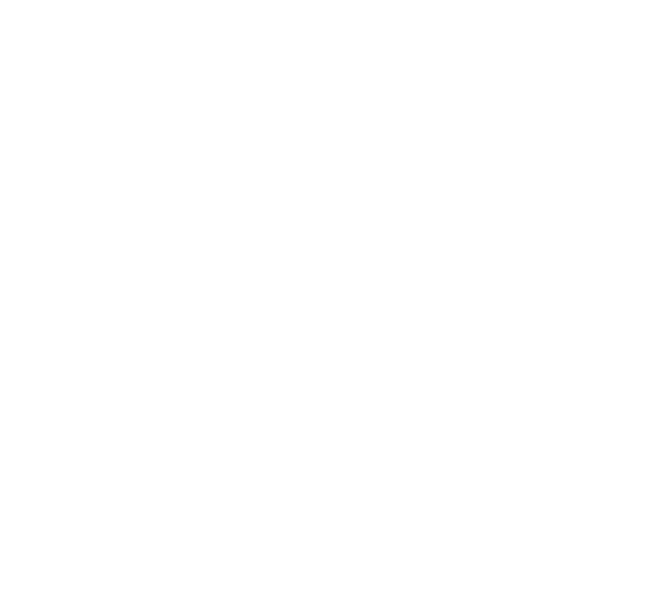
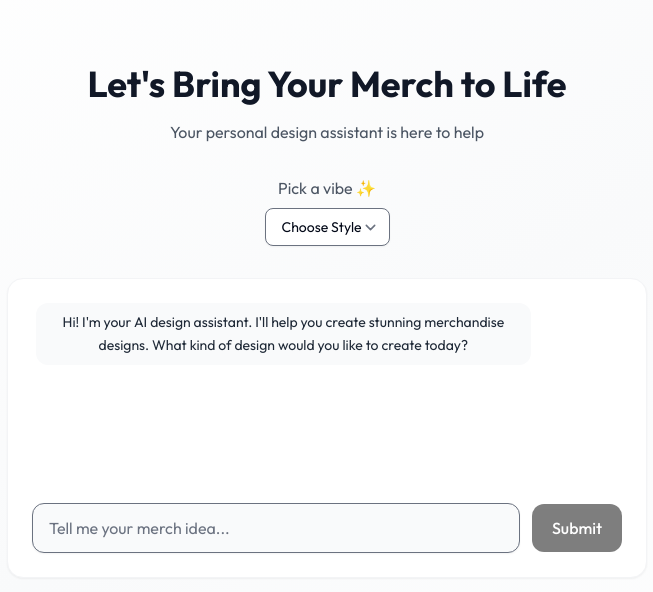
Before and after one commit to fanjoy123/fanjoy-assistant, a Next.js app: page / in a window 1280 px wide. Before the commit this address had no page. Shown: the top 592 px of the page, without its empty margins (313-966 px from the left). Built offline with nearby package versions, Linux system fonts and the light colour scheme.

Commit message:
Update UI for clean, modern design

```diff
--- a/src/app/page.tsx
+++ b/src/app/page.tsx
@@ -1,5 +1,34 @@
-import { redirect } from 'next/navigation'
+import { ChatInterface } from '@/components/chat/ChatInterface'
 
 export default function Home() {
-  redirect('/dashboard/design-assistant')
+  return (
+    <div className="min-h-screen bg-gradient-to-br from-white via-gray-50 to-white">
+      <main className="max-w-2xl mx-auto px-4 text-center space-y-8 py-16">
+        <div className="space-y-4">
+          <h1 className="text-4xl font-bold text-gray-900">Let's Bring Your Merch to Life</h1>
+          <p className="text-base text-gray-600">Your personal design assistant is here to help</p>
+        </div>
+
+        <div className="space-y-8">
+          <div className="space-y-2">
+            <p className="text-base text-gray-600">Pick a vibe ✨</p>
+            <select
+              className="rounded-lg border px-4 py-2 shadow-sm text-sm bg-white hover:border-gray-300 focus:border-black focus:ring-2 focus:ring-black/5 transition-colors"
+              defaultValue=""
+            >
+              <option value="" disabled>Choose Style</option>
+              <option value="minimal">Minimal</option>
+              <option value="bold">Bold & Vibrant</option>
+              <option value="vintage">Vintage</option>
+              <option value="modern">Modern</option>
+            </select>
+          </div>
+
+          <div className="bg-white rounded-2xl border border-gray-100 shadow-sm p-6">
+            <ChatInterface />
+          </div>
+        </div>
+      </main>
+    </div>
+  )
 }
--- a/src/components/chat/ChatInput.tsx
+++ b/src/components/chat/ChatInput.tsx
@@ -17,21 +17,21 @@
   handleSubmit
 }: ChatInputProps) {
   return (
-    <form onSubmit={handleSubmit} className="max-w-xl mx-auto w-full">
-      <div className="flex items-center gap-2">
+    <form onSubmit={handleSubmit}>
+      <div className="flex items-center gap-3">
         <input
           type="text"
           value={input}
           onChange={handleInputChange}
-          placeholder="Tell me your merch idea... What's your vibe?"
+          placeholder="Tell me your merch idea..."
           disabled={isLoading}
-          className="w-full rounded-xl border border-gray-200 bg-gray-50 px-4 py-3 text-base placeholder-gray-500 shadow-sm focus:border-black focus:bg-white focus:outline-none focus:ring-2 focus:ring-black/10 disabled:opacity-50 transition-all duration-200"
+          className="w-full rounded-xl border px-4 py-3 shadow-sm focus:outline-none focus:ring-2 focus:ring-black placeholder-gray-500 bg-gray-50 hover:bg-white focus:bg-white transition-colors"
         />
         <motion.button
           whileTap={{ scale: 0.95 }}
           type="submit"
           disabled={isLoading || !input.trim()}
-          className="flex-shrink-0 rounded-xl bg-black px-4 py-3 text-white shadow-sm transition-all duration-200 hover:bg-gray-800 disabled:opacity-50 disabled:hover:bg-black"
+          className="bg-black text-white px-5 py-3 rounded-xl hover:bg-gray-800 transition-colors disabled:opacity-50 disabled:hover:bg-black font-medium"
         >
           {isLoading ? (
             <svg className="h-5 w-5 animate-spin" viewBox="0 0 24 24">
@@ -43,10 +43,7 @@
               />
             </svg>
           ) : (
-            <span className="flex items-center gap-2">
-              Send
-              <span className="text-lg">✈️</span>
-            </span>
+            "Submit"
           )}
         </motion.button>
       </div>
--- a/src/components/chat/ChatMessages.tsx
+++ b/src/components/chat/ChatMessages.tsx
@@ -17,70 +17,30 @@
   }, [messages])
 
   return (
-    <div className="space-y-3">
+    <div className="space-y-4 min-h-[200px] max-h-[400px] overflow-y-auto px-1">
       <AnimatePresence initial={false}>
-        {messages.map((message, index) => (
+        {messages.map((message) => (
           <motion.div
             key={message.id}
             initial={{ opacity: 0, y: 10 }}
             animate={{ opacity: 1, y: 0 }}
             exit={{ opacity: 0, y: -10 }}
-            transition={{ duration: 0.2, delay: index * 0.05 }}
+            transition={{ duration: 0.2 }}
             className={cn(
-              'flex w-full items-start gap-x-3',
+              'flex w-full items-start',
               message.role === 'assistant' ? 'justify-start' : 'justify-end'
             )}
           >
-            {message.role === 'assistant' && (
-              <motion.div
-                initial={{ scale: 0 }}
-                animate={{ scale: 1 }}
-                transition={{ type: "spring", stiffness: 500, damping: 30 }}
-                className="flex-shrink-0 rounded-full bg-blue-500 p-1.5 shadow-sm"
-              >
-                <svg className="h-4 w-4 text-white" fill="none" viewBox="0 0 24 24" stroke="currentColor">
-                  <path strokeLinecap="round" strokeLinejoin="round" strokeWidth={2} d="M8 10h.01M12 10h.01M16 10h.01M9 16H5a2 2 0 01-2-2V6a2 2 0 012-2h14a2 2 0 012 2v8a2 2 0 01-2 2h-5l-5 5v-5z" />
-                </svg>
-              </motion.div>
-            )}
             <div
               className={cn(
-                'relative rounded-xl px-3 py-2 text-sm shadow-sm max-w-[80%]',
+                'rounded-xl px-4 py-2 text-sm max-w-[85%] leading-relaxed',
                 message.role === 'assistant'
-                  ? 'bg-white border border-gray-100 text-gray-800'
-                  : 'bg-blue-500 text-white'
+                  ? 'bg-gray-50 text-gray-800'
+                  : 'bg-black text-white'
               )}
             >
-              <motion.div
-                initial={{ opacity: 0 }}
-                animate={{ opacity: 1 }}
-                transition={{ duration: 0.2 }}
-              >
-                {message.content}
-              </motion.div>
-              {message.role === 'assistant' && (
-                <motion.div
-                  initial={{ opacity: 0 }}
-                  animate={{ opacity: [0, 1, 0] }}
-                  transition={{ duration: 1, repeat: Infinity }}
-                  className="absolute -bottom-4 left-3 text-[10px] text-gray-400"
-                >
-                  •••
-                </motion.div>
-              )}
+              {message.content}
             </div>
-            {message.role === 'user' && (
-              <motion.div
-                initial={{ scale: 0 }}
-                animate={{ scale: 1 }}
-                transition={{ type: "spring", stiffness: 500, damping: 30 }}
-                className="flex-shrink-0 rounded-full bg-gray-100 p-1.5"
-              >
-                <svg className="h-4 w-4 text-gray-600" fill="none" viewBox="0 0 24 24" stroke="currentColor">
-                  <path strokeLinecap="round" strokeLinejoin="round" strokeWidth={2} d="M16 7a4 4 0 11-8 0 4 4 0 018 0zM12 14a7 7 0 00-7 7h14a7 7 0 00-7-7z" />
-                </svg>
-              </motion.div>
-            )}
           </motion.div>
         ))}
       </AnimatePresence>
```
